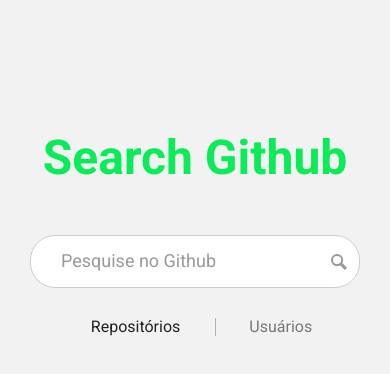
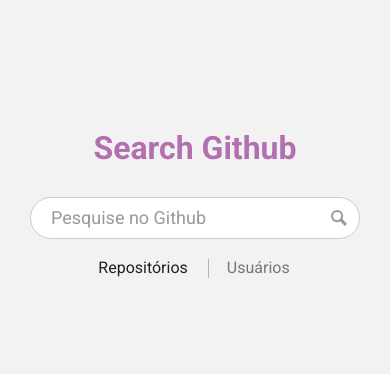
Before and after one commit to valmisson/gitsearch, a Vue app: page / in a window 390 px wide. Shown: the top 374 px of the page. Built offline with nearby package versions, Linux system fonts and the light colour scheme.

Commit message:
change for responsive

```diff
--- a/src/App.vue
+++ b/src/App.vue
@@ -12,7 +12,7 @@
 
 <style>
   :root {
-    --color-primary: #0AEC57;
+    --color-primary: #B370B0;
     --color-font-primary: #777777;
   }
 
--- a/src/components/home/SearchForm.vue
+++ b/src/components/home/SearchForm.vue
@@ -19,7 +19,7 @@
     background-position: 96%;
     color: #212121;
     font-size: 18px;
-    padding: 15px 50px 15px 30px;
+    padding: 10px 35px 10px 20px;
     width: 100%;
   }
 
@@ -31,4 +31,10 @@
   .search__input::placeholder {
     color: #999;
   }
+
+  @media (min-width: 768px) {
+    .search__input {
+      padding: 15px 50px 15px 30px;
+    }
+  }
 </style>
--- a/src/components/home/SearchType.vue
+++ b/src/components/home/SearchType.vue
@@ -29,9 +29,13 @@
     text-align: center;
   }
 
+  .search__type-item:first-child {
+    margin-left: -15px;
+  }
+
   .search__type-item:last-child {
-    margin-left: 35px;
-    padding-left: 20px;
+    margin-left: 20px;
+    padding-left: 5px;
     border-left: 1px solid #B2B2B2;
   }
 
@@ -49,4 +53,11 @@
     font-size: 1rem;
     transition: all 0.25s ease;
   }
+
+  @media (min-width: 768px) {
+    .search__type-item:last-child {
+      margin-left: 35px;
+      padding-left: 20px;
+    }
+  }
 </style>
--- a/src/views/Home.vue
+++ b/src/views/Home.vue
@@ -24,12 +24,22 @@
 <style scoped>
   .home__brand {
     color: var(--color-primary);
-    font-size: 48px;
+    font-size: 32px;
     margin-top: 130px;
     text-align: center;
   }
 
   .home__search {
-    margin: 50px auto 30px auto;
+    margin: 30px auto 20px auto;
+  }
+
+  @media (min-width: 768px) {
+    .home__brand {
+      font-size: 3rem;
+    }
+
+    .home__search {
+      margin: 50px auto 30px auto;
+    }
   }
 </style>
```
